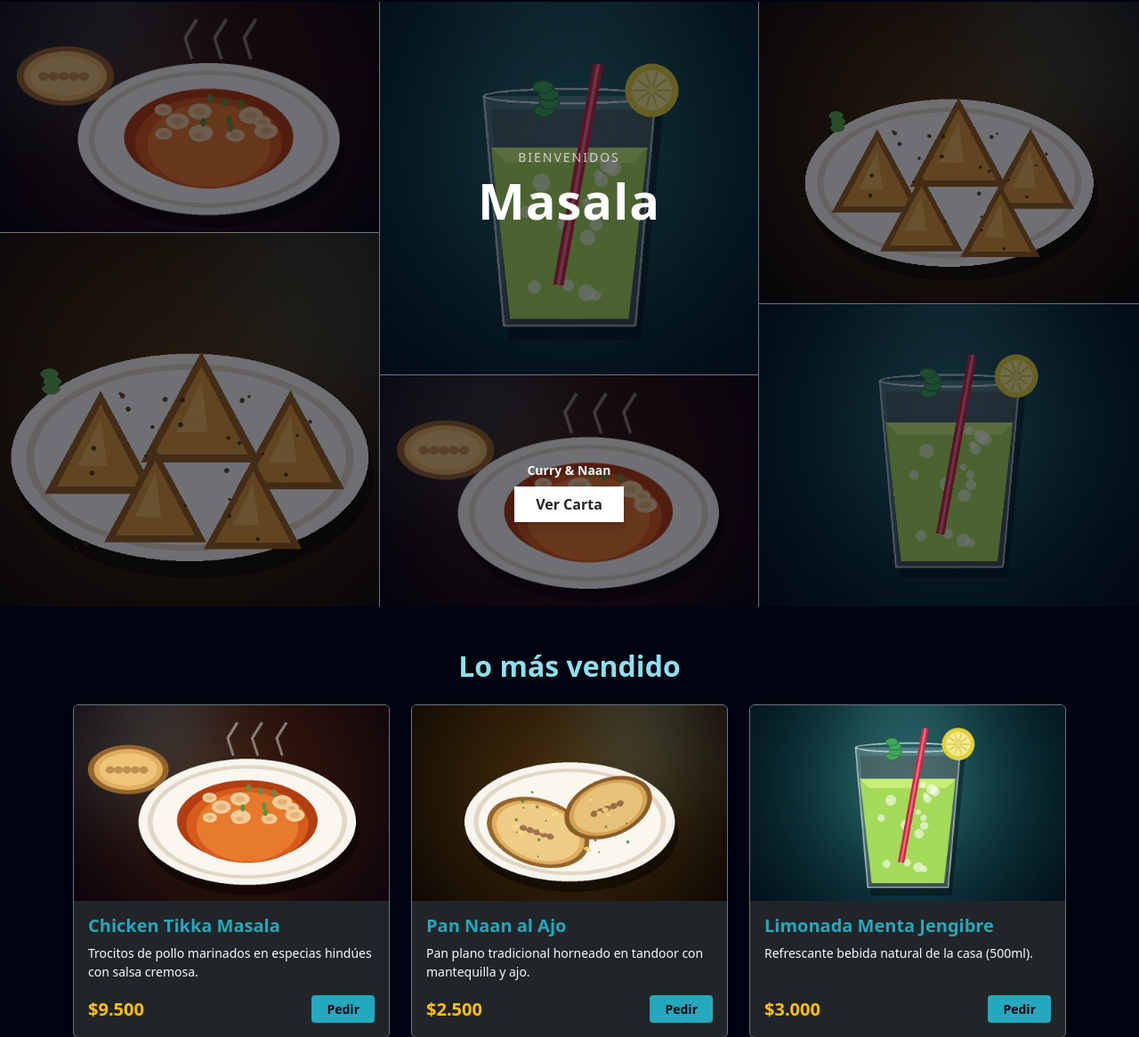
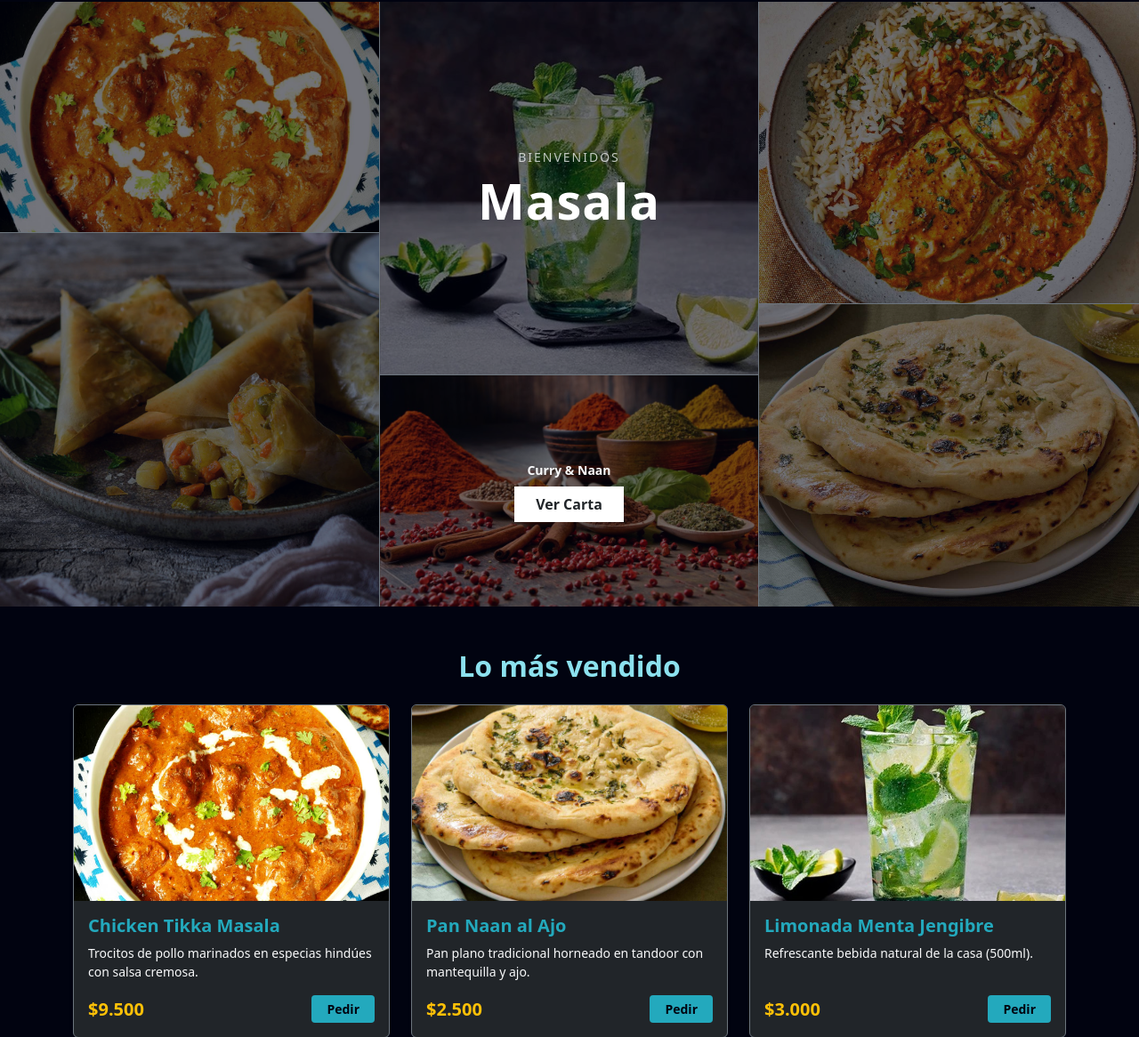
Before and after one commit to IchKote/Dise-o-WEB-y-MOVIL, a PHP site: page / in a window 1280 px wide. Shown: the part 68-1234 px from the top of the page at 89% size. Run offline with PHP 8.4, Linux system fonts and the light colour scheme.

Commit message:
imagenes

```diff
--- a/Frontend/carta.php
+++ b/Frontend/carta.php
@@ -91,7 +91,7 @@
                     <div class="card bg-dark text-white border-secondary p-3 h-100 card-producto" onclick="abrirPersonalizador('Samosas Vegetales', 4000, 'img/pollito.jpg')">
                         <div class="row g-0 align-items-center">
                             <div class="col-4">
-                                <img src="img/pollito.jpg" alt="Samosas" class="img-fluid rounded w-100" style="height: 100px; object-fit: cover;">
+                                <img src="img/samosas.jpg" alt="Samosas" class="img-fluid rounded w-100" style="height: 100px; object-fit: cover;">
                             </div>
                             <div class="col-8 ps-3">
                                 <h5 class="fw-bold mb-1" style="color: #23A9BD;">Samosas Vegetales</h5>
@@ -110,7 +110,7 @@
                     <div class="card bg-dark text-white border-secondary p-3 h-100 card-producto" onclick="abrirPersonalizador('Chicken Tikka Masala', 9500, 'img/plato1.jpg')">
                         <div class="row g-0 align-items-center">
                             <div class="col-4">
-                                <img src="img/plato1.jpg" alt="Curry" class="img-fluid rounded w-100" style="height: 100px; object-fit: cover;">
+                                <img src="img/Curry.jpg" alt="Curry" class="img-fluid rounded w-100" style="height: 100px; object-fit: cover;">
                             </div>
                             <div class="col-8 ps-3">
                                 <h5 class="fw-bold mb-1" style="color: #23A9BD;">Chicken Tikka Masala</h5>
@@ -155,7 +155,7 @@
                                         <span id="carta-cant-limonada" class="fw-bold fs-6">1</span>
                                         <button type="button" class="btn btn-outline-light btn-sm rounded-circle" style="width: 28px; height: 28px; padding:0;" onclick="cambiarCantCarta('limonada', 1)">+</button>
                                     </div>
-                                    <button class="btn btn-sm fw-bold px-3 btn-efecto" style="background-color: #23A9BD; color: #010310;" onclick="agregarBebidaCarta('Limonada Menta Jengibre', 3000, 'limonada', 'img/bebestible.jpg')">Agregar</button>
+                                    <button class="btn btn-sm fw-bold px-3 btn-efecto" style="background-color: #23A9BD; color: #010310;" onclick="agregarBebidaCarta('Limonada Menta Jengibre', 3000, 'limonada', 'img/limona3.jpg')">Agregar</button>
                                 </div>
                             </div>
                         </div>
--- a/Frontend/index.php
+++ b/Frontend/index.php
@@ -48,7 +48,7 @@
             <div class="row g-0 row-desigual">
                 <div class="col-12 col-md-4 d-flex flex-column">
                     <div class="grid-hero-item box-baja d-flex align-items-center justify-content-center text-center p-4 border-bottom border-end border-secondary" style="background-image: url('img/plato1.jpg');"></div>
-                    <div class="grid-hero-item box-alta d-flex align-items-center justify-content-center text-center p-4 border-end border-secondary" style="background-image: url('img/pollito.jpg');"></div>
+                    <div class="grid-hero-item box-alta d-flex align-items-center justify-content-center text-center p-4 border-end border-secondary" style="background-image: url('img/samosas.jpg');"></div>
                 </div>
                 <div class="col-12 col-md-4 d-flex flex-column">
                     <div class="grid-hero-item box-alta d-flex flex-column align-items-center justify-content-center text-center p-4 border-bottom border-end border-secondary" style="background-image: url('img/bebestible.jpg');">
@@ -57,7 +57,7 @@
                             <h1 class="display-4 fw-bold text-white mt-1 mb-0" style="letter-spacing: 1px;">Masala</h1>
                         </div>
                     </div>
-                    <div class="grid-hero-item box-baja d-flex flex-column align-items-center justify-content-center text-center p-4 border-end border-secondary" style="background-image: url('img/plato1.jpg');">
+                    <div class="grid-hero-item box-baja d-flex flex-column align-items-center justify-content-center text-center p-4 border-end border-secondary" style="background-image: url('img/especias.jpg');">
                         <div class="grid-hero-content">
                             <p class="text-light mb-2 small fw-bold">Curry & Naan</p>
                             <a href="carta.php" class="btn btn-light fw-bold px-4 py-2 shadow text-dark rounded-0 btn-efecto" style="background-color: #ffffff; border: none;">
@@ -67,8 +67,8 @@
                     </div>
                 </div>
                 <div class="col-12 col-md-4 d-flex flex-column">
-                    <div class="grid-hero-item box-mediana d-flex align-items-center justify-content-center text-center p-4 border-bottom border-secondary" style="background-image: url('img/pollito.jpg');"></div>
-                    <div class="grid-hero-item box-mediana d-flex align-items-center justify-content-center text-center p-4" style="background-image: url('img/bebestible.jpg');"></div>
+                    <div class="grid-hero-item box-mediana d-flex align-items-center justify-content-center text-center p-4 border-bottom border-secondary" style="background-image: url('img/Curry.jpg');"></div>
+                    <div class="grid-hero-item box-mediana d-flex align-items-center justify-content-center text-center p-4" style="background-image: url('img/naan.jpg');"></div>
                 </div>
             </div>
         </div>
```
Also changed, not shown: Frontend/img/Curry.jpg (added), Frontend/img/bebestible.jpg, Frontend/img/especias.jpg (added), Frontend/img/lata.jpg, Frontend/img/limona3.jpg (added), Frontend/img/limonada.jpg (added), Frontend/img/naan.jpg, Frontend/img/plato1.jpg, Frontend/img/pollito.jpg (deleted), Frontend/img/samosas.jpg (added).
